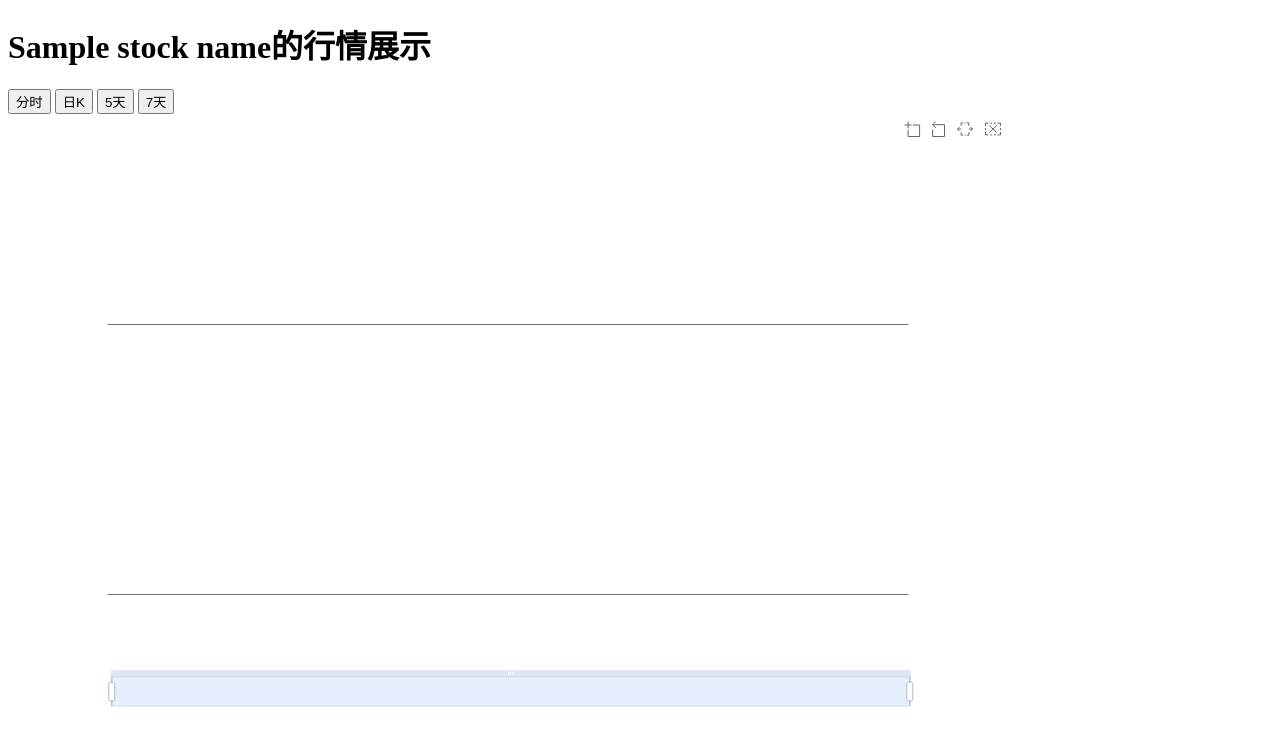
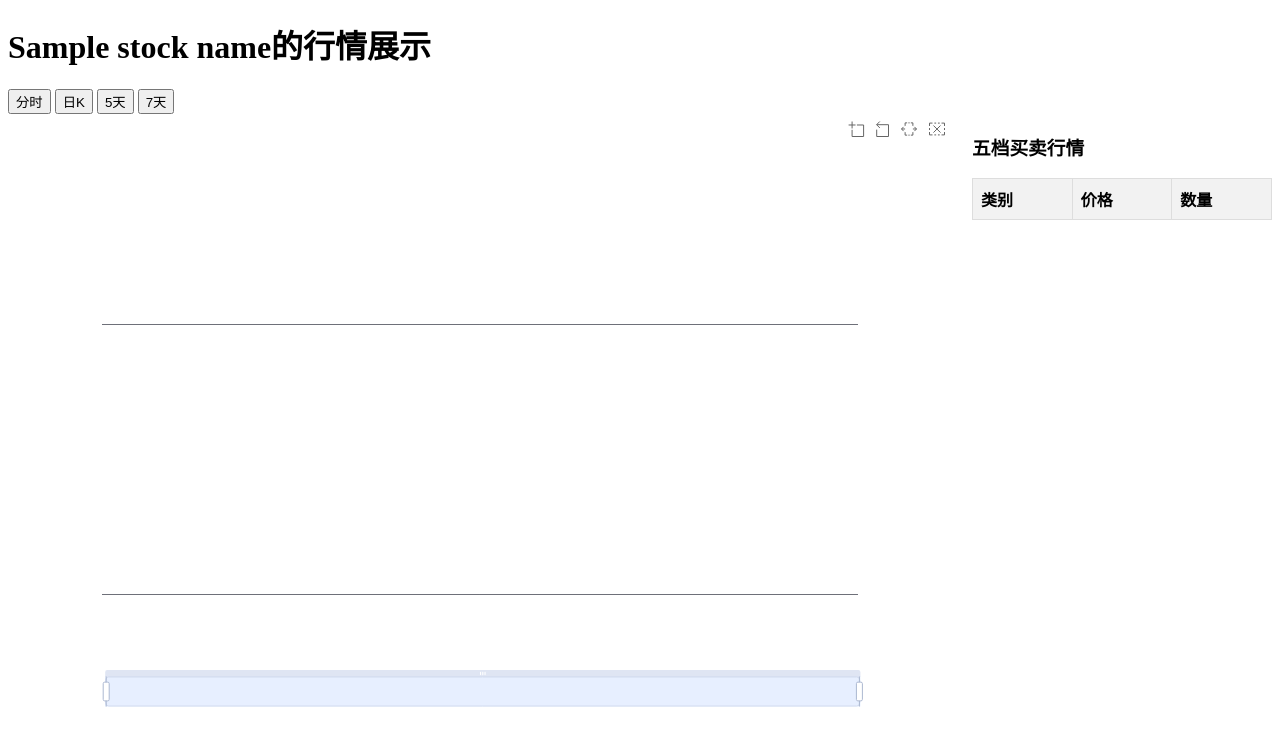
Before and after one commit to kevinjin813/stock_table, a Flask app: template templates/kline_chart.html in a window 1280 px wide. Shown: the top 746 px of the page. Run offline with Flask 3, Linux system fonts and the light colour scheme; the template is opened without the code that fills it: most values are stand-ins (such as "Sample title", 1, 10 or a date in 2020); lists and menus that the app fills with data are empty; parts of the project's set-up code (start-up, migrations or seed data) failed here and were passed over; some libraries are stand-ins or nearby versions.

Commit message:
加入五档行情实时展示，修复bug

```diff
--- a/app.py
+++ b/app.py
@@ -50,11 +50,11 @@ def is_trading_time():
     return False
 
 def fetch_and_save_spot_data_to_stream():
-    print(f"Fetching data at {datetime.now()}")
+
     if not is_trading_time():
         print("Not trading time!!")
         return
-
+    print(f"Fetching data at {datetime.now()}")
     data = ak.stock_zh_a_spot_em()
     data = data.rename(columns={
         '代码': 'stock_id',
@@ -118,7 +118,7 @@ def consume_stream():
                     data_df = pd.DataFrame(data)
                     db.pd2sql(data_df, "stock_realtime")
                     print("Data pushed to mysql")
-
+                    redis_client.xdel(stream, message_id)
                     # 更新常用股票数据
                     update_most_used_stocks(data_df)
 
@@ -152,7 +152,6 @@ Thread(target=consume_stream).start()
 # @scheduler.task('cron', id='fetch_spot_data', minute='*')
 
 def scheduled_task():
-    print("start scheduler")
     fetch_and_save_spot_data_to_stream()
 
 if is_trading_time():
@@ -213,7 +212,6 @@ def kline_chart_id(stock_id):
 
     if not today_data.empty:
         today_data['date'] = pd.to_datetime(today_data['date'], format='%Y%m%d').dt.date
-
         today_data = today_data.rename(columns={'now_price': 'close_price'})
         today_data = today_data.drop(columns=['time','unix_time'])
         today_data = today_data.reset_index(drop=True)
@@ -221,7 +219,15 @@ def kline_chart_id(stock_id):
     return render_template('kline_chart.html', data=data.to_dict(orient='records'),stock_name=stock_name)
 
 
-
+@app.route('/get_bid_data')
+def get_bid_data():
+    stock_id = request.args.get('stock_id')
+    data = ak.stock_bid_ask_em(symbol=stock_id)
+    data_transposed = data.set_index('item').T.reset_index()
+    data_transposed['stock_id'] = stock_id
+    data_transposed['time'] = datetime.now().timestamp()
+    data_transposed.drop(columns='index', inplace=True)
+    return jsonify(data_transposed.to_dict(orient='records'))
 
 @app.route('/get_stock_data')
 def get_stock_data():
@@ -236,10 +242,14 @@ def get_stock_data():
                 print("from redis intra")
                 data = pd.read_json(redis_data, dtype={'stock_id': str})
             else:
-                print("No data found in Redis for intraday of stock_id:", stock_id)
+                print("from mysql intra")
+                sql_query = f"SELECT * FROM stock_realtime WHERE stock_id = '{stock_id}' AND date = '{now.strftime('%Y%m%d')}'AND time >= '09:30:00'"
+                data = pd.DataFrame(db.query_data(sql_query))
+                if data.empty:
+                    print("No data found in MySQL for intraday of stock_id:", stock_id)
         else:
             print("from mysql intra")
-            sql_query = f"SELECT * FROM stock_realtime WHERE stock_id = '{stock_id}' AND date = '{now.strftime('%Y%m%d')}'"
+            sql_query = f"SELECT * FROM stock_realtime WHERE stock_id = '{stock_id}' AND date = '{now.strftime('%Y%m%d')}'AND time >= '09:30:00'"
             data = pd.DataFrame(db.query_data(sql_query))
             if data.empty:
                 print("No data found in MySQL for intraday of stock_id:", stock_id)
@@ -328,9 +338,9 @@ def fetch_today(stock_id):
 #         id='job1')
 
 if __name__ == '__main__':
-    scheduler.add_job(func = job1,
-        trigger = 'interval',
-        second='5',
-        id='job1')
+    # scheduler.add_job(func = job1,
+    #     trigger = 'interval',
+    #     second='5',
+    #     id='job1')
 
     app.run(host='0.0.0.0',debug=True)
--- a/templates/kline_chart.html
+++ b/templates/kline_chart.html
@@ -4,6 +4,44 @@
     <title>{{ stock_name }}的行情展示</title>
     <!-- 引入 ECharts -->
     <script src="https://cdn.bootcdn.net/ajax/libs/echarts/5.0.2/echarts.min.js"></script>
+    <style>
+        .content {
+            display: flex;
+            justify-content: space-between;
+            align-items: flex-start;
+        }
+
+        #klineChart {
+            flex-grow: 1; /* K线图容器占据大部分空间 */
+        }
+
+        .order-book-container {
+            width: 300px; /* 根据需要调整五档行情容器的宽度 */
+            margin-left: 20px; /* 与K线图保持一定的间距 */
+        }
+
+        #order-book-table {
+            width: 100%; /* 表格宽度填满容器 */
+            border-collapse: collapse;
+        }
+
+        #order-book-table th,
+        #order-book-table td {
+            border: 1px solid #ddd;
+            padding: 8px;
+            text-align: left;
+        }
+
+        #order-book-table th {
+            background-color: #f2f2f2;
+        }
+
+        #order-book-table .current-price {
+            font-weight: bold;
+        }
+
+        /* 添加其他可能需要的样式 */
+    </style>
 </head>
 <body>
     <h1>{{ stock_name }}的行情展示</h1>
@@ -13,7 +51,26 @@
         <button id="btn5Days">5天</button>
         <button id="btn7Days">7天</button>
     </div>
-    <div id="klineChart" style="width: 1000px;height:600px;"></div>
+    <div class="content">
+    <div id="klineChart" style="width: 800px;height:600px;"></div>
+    <div class="order-book-container"> <!-- 五档行情的容器 -->
+        <h3>五档买卖行情</h3>
+    <table id="order-book-table">
+        <thead>
+            <tr>
+                <th>类别</th>
+                <th>价格</th>
+                <th>数量</th>
+            </tr>
+        </thead>
+        <tbody>
+            <!-- 卖单数据将在这里插入 -->
+            <!-- 当前价位 -->
+            <!-- 买单数据将在这里插入 -->
+        </tbody>
+    </table>
+    </div>
+</div>
     <script>
         var myChart = echarts.init(document.getElementById('klineChart'));
 
@@ -331,12 +388,12 @@ var newoption = {
                                     params.forEach(function (item) {
                                         if (item.seriesName === 'K Line') {
                                             // 假设 item.data 是 [开盘价, 收盘价, 最低价, 最高价, 股票名称, 股票代码] 格式
-                                            res += '股票名称: ' + item.data[4] + '<br/>';
-                                            res += '开盘价: ' + item.data[0] + '<br/>';
-                                            res += '收盘价: ' + item.data[1] + '<br/>';
-                                            res += '最低价: ' + item.data[2] + '<br/>';
-                                            res += '最高价: ' + item.data[3] + '<br/>';
-                                            res += '股票代码: ' + item.data[5] + '<br/>';
+                                            res += '股票名称: ' + item.data[5] + '<br/>';
+                                            res += '开盘价: ' + item.data[1] + '<br/>';
+                                            res += '收盘价: ' + item.data[2] + '<br/>';
+                                            res += '最低价: ' + item.data[3] + '<br/>';
+                                            res += '最高价: ' + item.data[4] + '<br/>';
+                                            res += '股票代码: ' + item.data[6] + '<br/>';
                                         } else if (item.seriesName === 'Volume') {
                                             res += '成交量: ' + item.value + '<br/>';
                                         } else {
@@ -395,6 +452,53 @@ var newoption = {
         document.getElementById('btn5Days').addEventListener('click', function() {  currentPeriod = '5days';updateChartData('5days'); });
         document.getElementById('btn7Days').addEventListener('click', function() {  currentPeriod = '7days';updateChartData('7days'); });
 
+
+       function loadOrderBookData() {
+    fetch(`/get_bid_data?stock_id=${rawData[0].stock_id}`)
+        .then(response => response.json())
+        .then(data => {
+            const tbody = document.getElementById('order-book-table').getElementsByTagName('tbody')[0];
+            tbody.innerHTML = ''; // 清空现有数据
+
+            // 假设返回的数据是一个对象，包含所有买卖五档的价格和数量
+            const orderBookData = data[0]; // 如果数据是数组形式，取第一个元素
+
+            // 添加卖单数据（卖5到卖1）
+            for (let i = 5; i >= 1; i--) {
+                const row = tbody.insertRow();
+                const typeCell = row.insertCell(0);
+                const priceCell = row.insertCell(1);
+                const volumeCell = row.insertCell(2);
+
+                typeCell.textContent = `卖${i}(元/手)`;
+                priceCell.textContent = orderBookData[`sell_${i}`].toFixed(2);
+                volumeCell.textContent = orderBookData[`sell_${i}_vol`];
+            }
+
+
+
+            // 添加买单数据（买1到买5）
+            for (let i = 1; i <= 5; i++) {
+                const row = tbody.insertRow();
+                const typeCell = row.insertCell(0);
+                const priceCell = row.insertCell(1);
+                const volumeCell = row.insertCell(2);
+
+                typeCell.textContent = `买${i}(元/手)`;
+                priceCell.textContent = orderBookData[`buy_${i}`].toFixed(2);
+                volumeCell.textContent = orderBookData[`buy_${i}_vol`];
+            }
+        })
+        .catch(error => console.error('Error fetching order book data:', error));
+}
+        setInterval(() => {
+            if (isTradingTime()) {
+               loadOrderBookData();
+            }
+        }, 10000)
+
+        // 初始加载数据
+        loadOrderBookData();
     </script>
 </body>
 </html>
```
Also changed, not shown: 2 other files.
